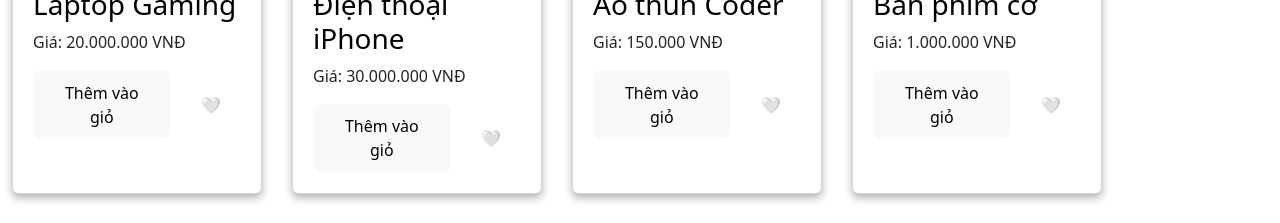
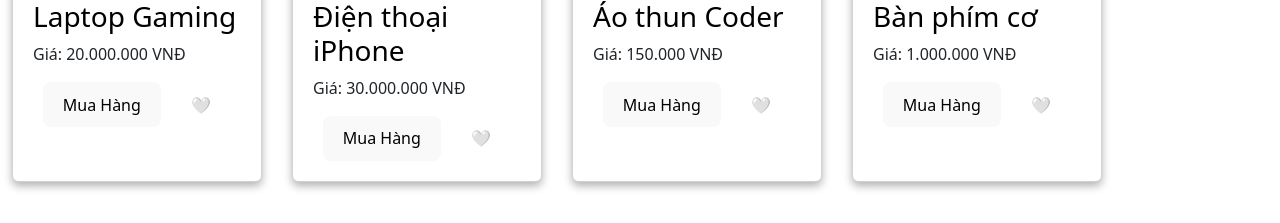
Before and after one commit to leduycode1986/HTML-dau-tay, a React (Vite) app in the folder shop-ban-hang/: page / in a window 1280 px wide. Shown: the part 506-729 px from the top of the page. Built offline with nearby package versions, Linux system fonts and the light colour scheme.

Commit message:
sua nut mua hang

```diff
--- a/shop-ban-hang/src/Product.jsx
+++ b/shop-ban-hang/src/Product.jsx
@@ -33,7 +33,7 @@
       <p>Giá: {props.gia}</p>
 
       <div style={{display: 'flex', justifyContent: 'center', gap: '10px'}}>
-        <button onClick={props.muaHang}>Thêm vào giỏ</button>
+        <button onClick={props.muaHang}>Mua Hàng</button>
         <button
           onClick={xuLyThich}
           style={{ backgroundColor: daThich ? 'pink' : 'white' }}
```
